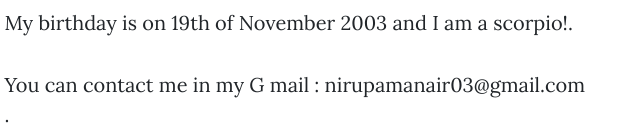
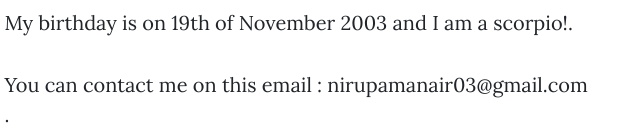
Before and after one commit to Nirupama03/Nirupama03.github.io, a plain HTML site: page about.html in a window 1280 px wide. Shown: the part 820-952 px from the top of the page, 341-981 px from the left. Drawn offline with nearby package versions, Linux system fonts and the light colour scheme.

Commit message:
Add files via upload

```diff
--- a/about.html
+++ b/about.html
@@ -59,7 +59,7 @@
                         I did my schooling at
                         Cochin Refineries School, Thiruvaniyoor.</p>
                         <p>My birthday is on 19th of November 2003 and I am a scorpio!.</p><p>
-                        You can contact me in my G mail : nirupamanair03@gmail.com .</p>
+                        You can contact me on  this email : nirupamanair03@gmail.com .</p>
                         <p>A blog (a shortened version of “weblog”) is an online journal or informational website displaying information in reverse chronological order, with the latest posts appearing first, at the top. It is a platform where a writer or a group of writers share their views on an individual subject.</p>
                         <p>There are many reaons to start a blog it can be for personal use or for business uses.The main purpose of my blog is to connect you to the relevant audience and also to boost your traffic and send quality lead to your website </p>
                         <p>I hope you have learned some useful information on the wold of blogging and the purpose of me creating this blog page.</p>
```
